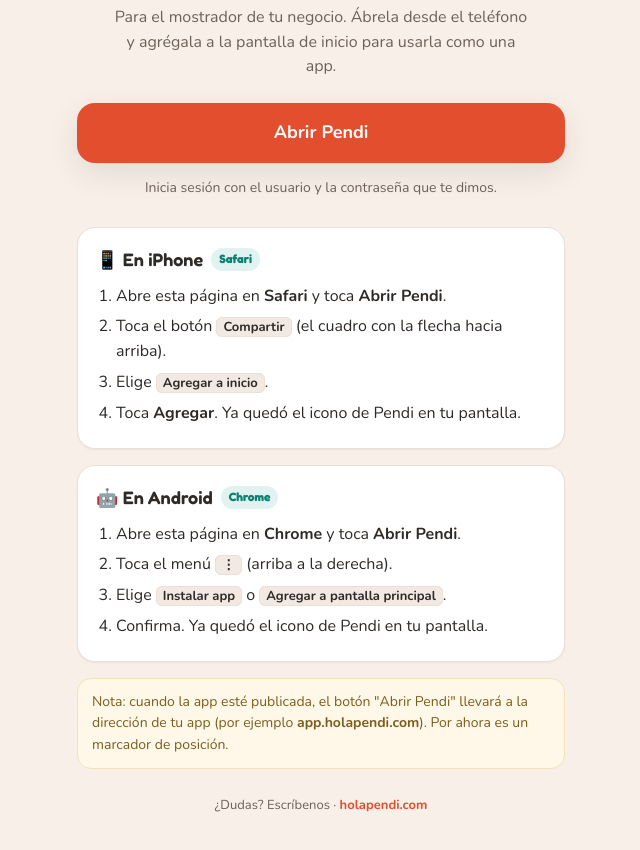
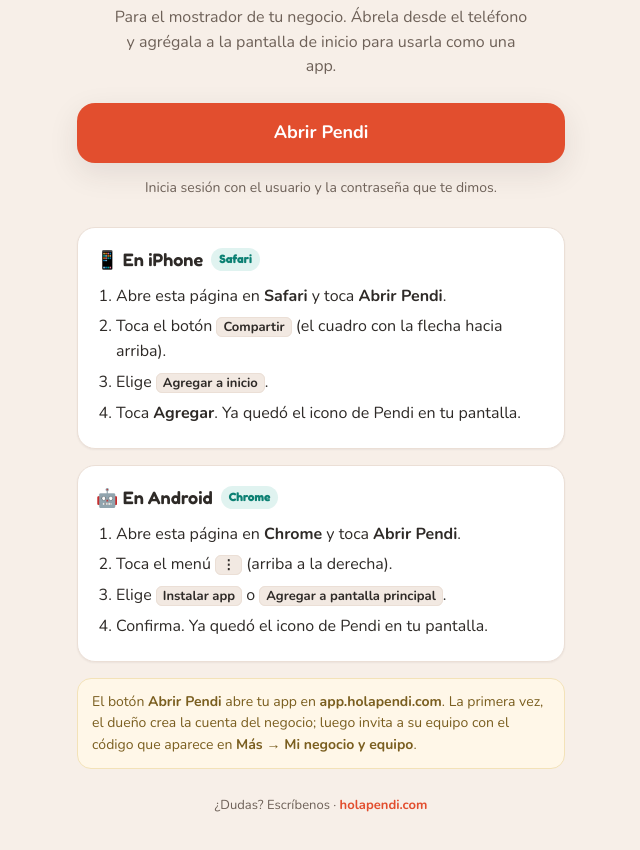
Before and after one commit to PabloAbiud/holapendi, a plain HTML site: page instalar.html in a window 1280 px wide. Shown: the part 124-974 px from the top of the page, without its empty margins (319-959 px from the left). Drawn offline with nearby package versions, Linux system fonts and the light colour scheme.

Commit message:
Add files via upload

```diff
--- a/instalar.html
+++ b/instalar.html
@@ -44,7 +44,7 @@
     <h1>Instala Pendi en tu celular</h1>
     <p class="sub">Para el mostrador de tu negocio. Ábrela desde el teléfono y agrégala a la pantalla de inicio para usarla como una app.</p>
 
-    <a class="cta" href="#" id="abrir">Abrir Pendi</a>
+    <a class="cta" href="https://app.holapendi.com" id="abrir">Abrir Pendi</a>
     <p class="hint">Inicia sesión con el usuario y la contraseña que te dimos.</p>
 
     <div class="card">
@@ -67,7 +67,7 @@
       </ol>
     </div>
 
-    <div class="note">Nota: cuando la app esté publicada, el botón "Abrir Pendi" llevará a la dirección de tu app (por ejemplo <b>app.holapendi.com</b>). Por ahora es un marcador de posición.</div>
+    <div class="note">El botón <b>Abrir Pendi</b> abre tu app en <b>app.holapendi.com</b>. La primera vez, el dueño crea la cuenta del negocio; luego invita a su equipo con el código que aparece en <b>Más → Mi negocio y equipo</b>.</div>
 
     <footer>¿Dudas? Escríbenos · <a href="https://holapendi.com">holapendi.com</a></footer>
   </div>
```
